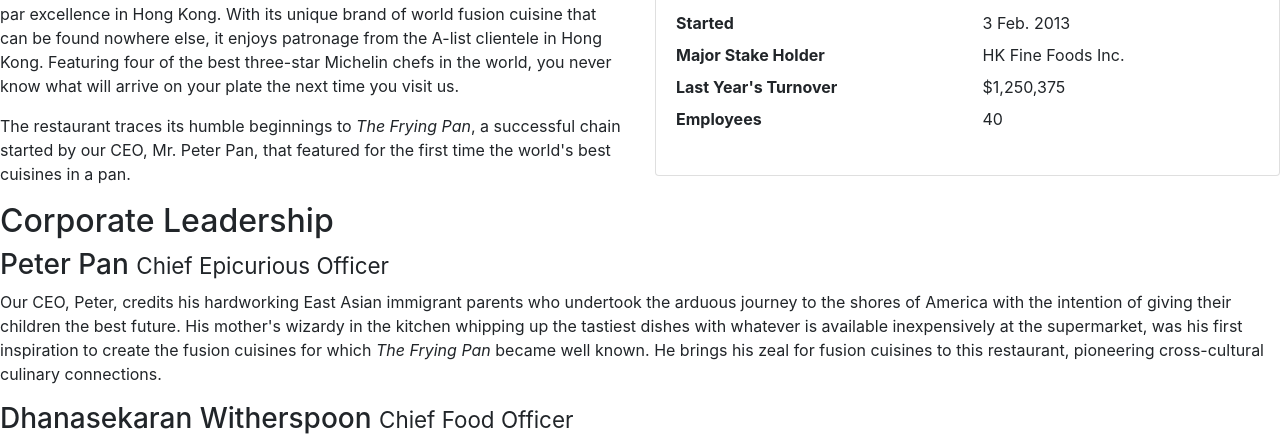
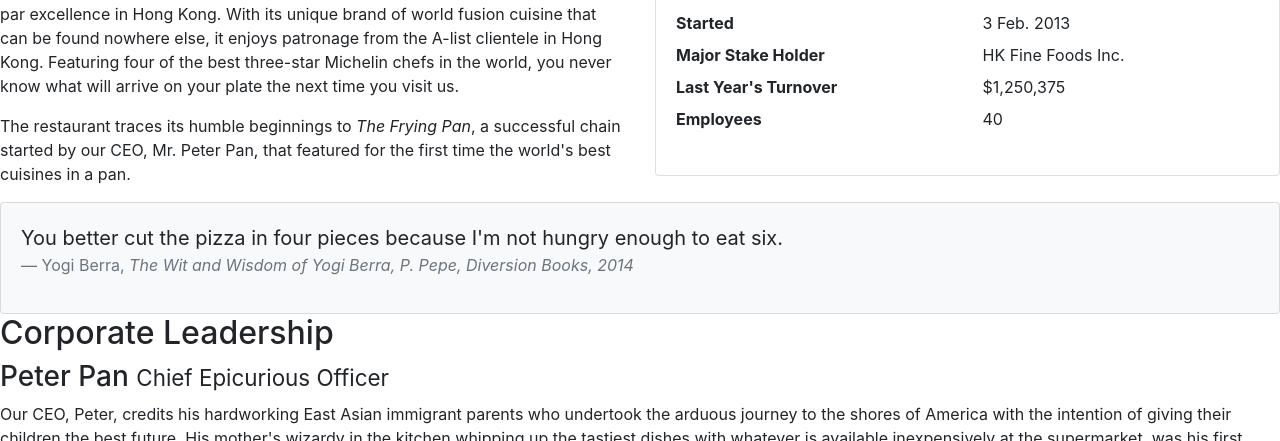
Before and after one commit to Andrew-comm/Bootstrap, a website: page aboutus.html in a window 1280 px wide. Shown: the part 533-974 px from the top of the page. Drawn offline with nearby package versions, Linux system fonts and the light colour scheme.

Commit message:
added quotation to card using blockquote

```diff
--- a/aboutus.html
+++ b/aboutus.html
@@ -75,6 +75,18 @@
                                     <dd class="col-6">40</dd>
                                 </dl>
                             </div>
+                        </div>
+                    </div>
+                    <div class="col-12">
+                        <div class="card card-body bg-light">
+                            <blockquote class="blockquote">
+                                <p class="mb-0">You better cut the pizza in four pieces because
+                                    I'm not hungry enough to eat six.</p>
+                                <footer class="blockquote-footer">Yogi Berra,
+                                    <cite title="Source Title">The Wit and Wisdom of Yogi Berra,
+                                    P. Pepe, Diversion Books, 2014</cite>
+                                </footer>
+                            </blockquote>
                         </div>
                     </div>
 
```
